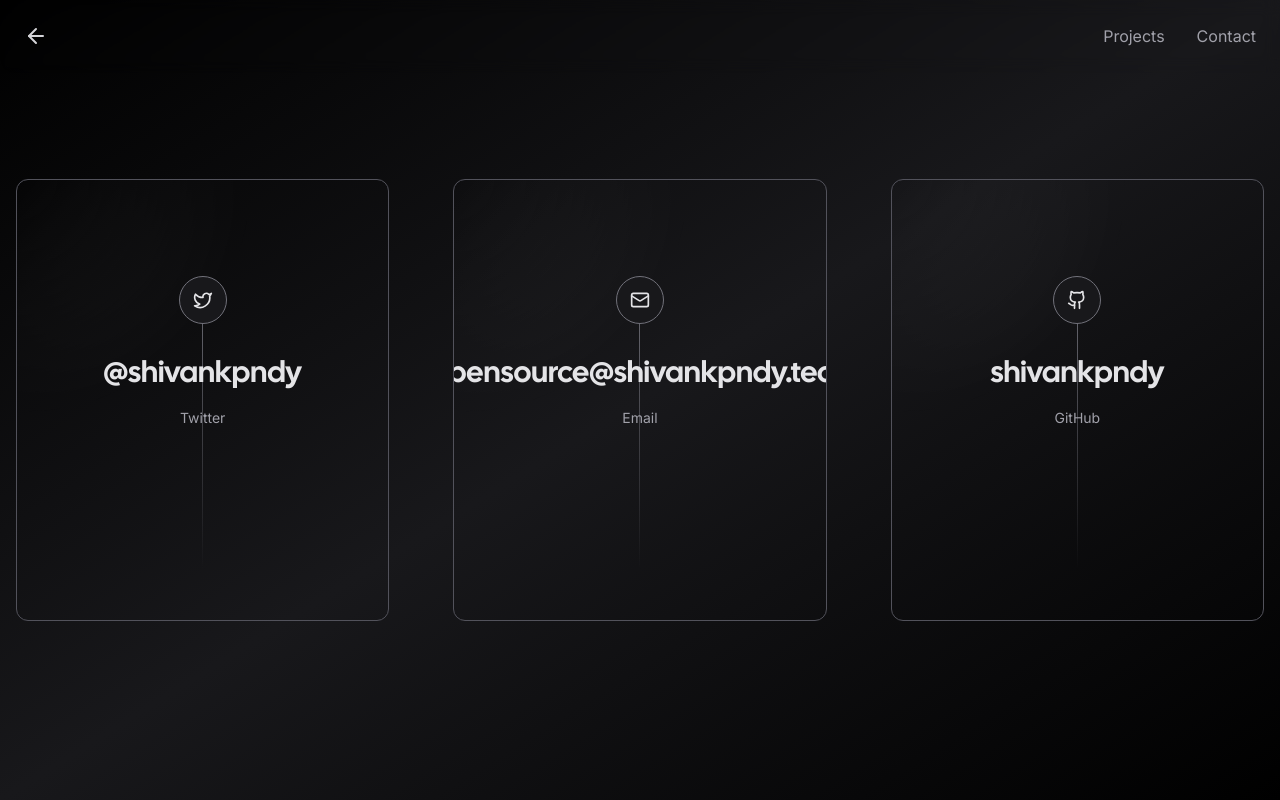
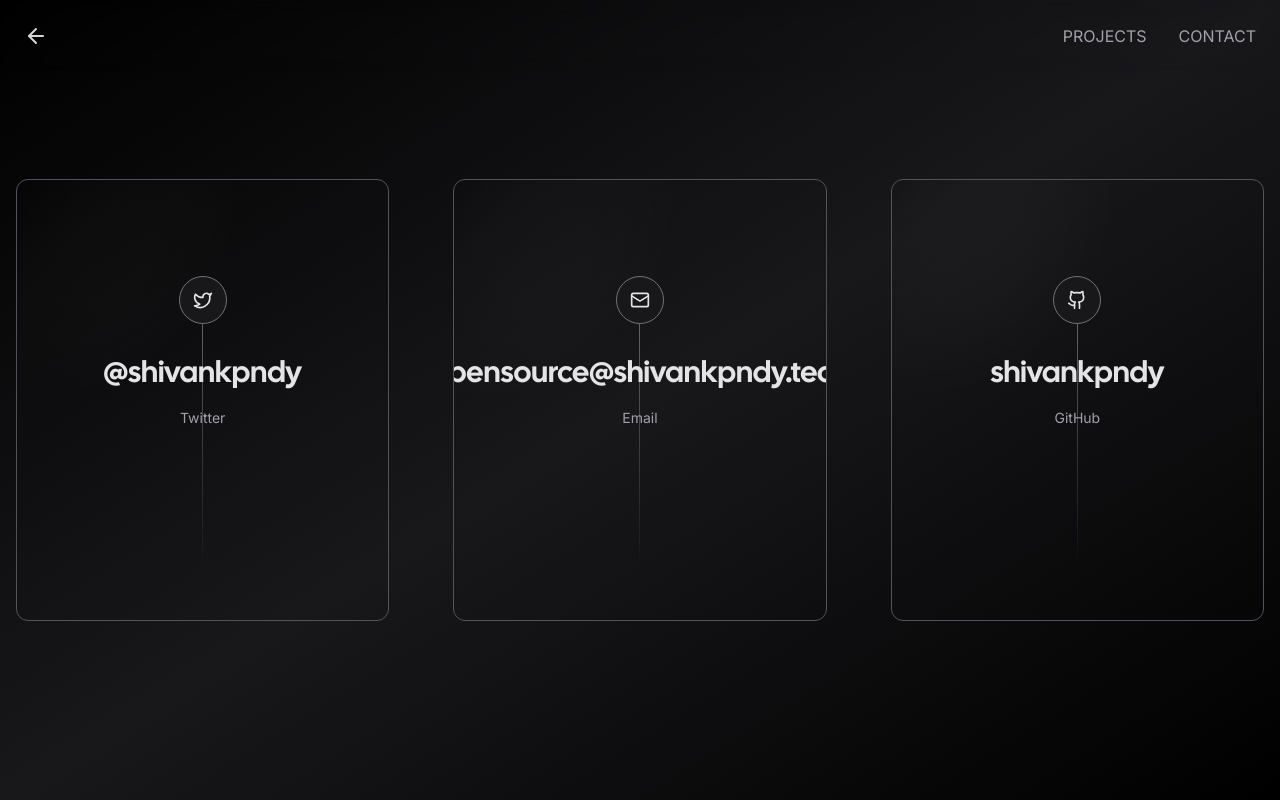
Before and after one commit to shivankpndy/portfolio, a Next.js app: page /contact in a window 1280 px wide. Built offline with nearby package versions, Linux system fonts and the light colour scheme; no server answers; what tailwindcss-debug-screens would draw is missing.

Commit message:
Initial Commit

```diff
--- a/app/components/nav.tsx
+++ b/app/components/nav.tsx
@@ -32,13 +32,13 @@
 							href="/projects"
 							className="duration-200 text-zinc-400 hover:text-zinc-100"
 						>
-							Projects
+							PROJECTS
 						</Link>
 						<Link
 							href="/contact"
 							className="duration-200 text-zinc-400 hover:text-zinc-100"
 						>
-							Contact
+							CONTACT
 						</Link>
 					</div>
 
--- a/app/projects/page.tsx
+++ b/app/projects/page.tsx
@@ -50,7 +50,7 @@
         <Navigation />
         <div className="px-6 pt-20 mx-auto max-w-7xl lg:px-8 md:pt-24 lg:pt-32">
           <h2 className="text-3xl font-bold tracking-tight text-zinc-100 sm:text-4xl">
-            Projects
+            PROJECTS
           </h2>
           <p className="mt-4 text-zinc-400">No published projects yet.</p>
         </div>
@@ -64,7 +64,7 @@
       <div className="px-6 pt-20 mx-auto space-y-8 max-w-7xl lg:px-8 md:space-y-16 md:pt-24 lg:pt-32">
         <div className="max-w-2xl mx-auto lg:mx-0">
           <h2 className="text-3xl font-bold tracking-tight text-zinc-100 sm:text-4xl">
-            Projects
+            PROJECTS
           </h2>
           <p className="mt-4 text-zinc-400">
             Some of the projects are from work and some are on my own time.
```
